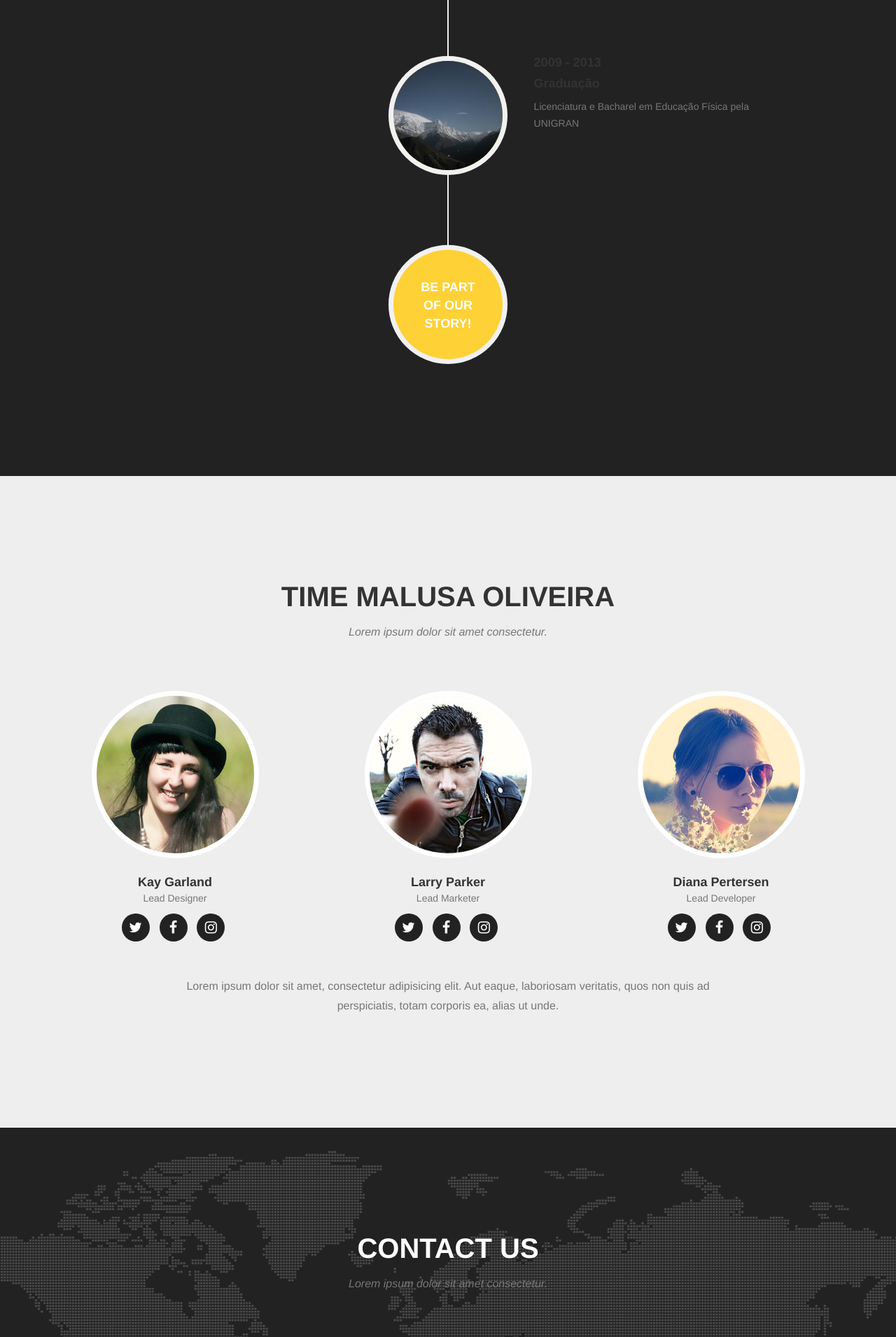
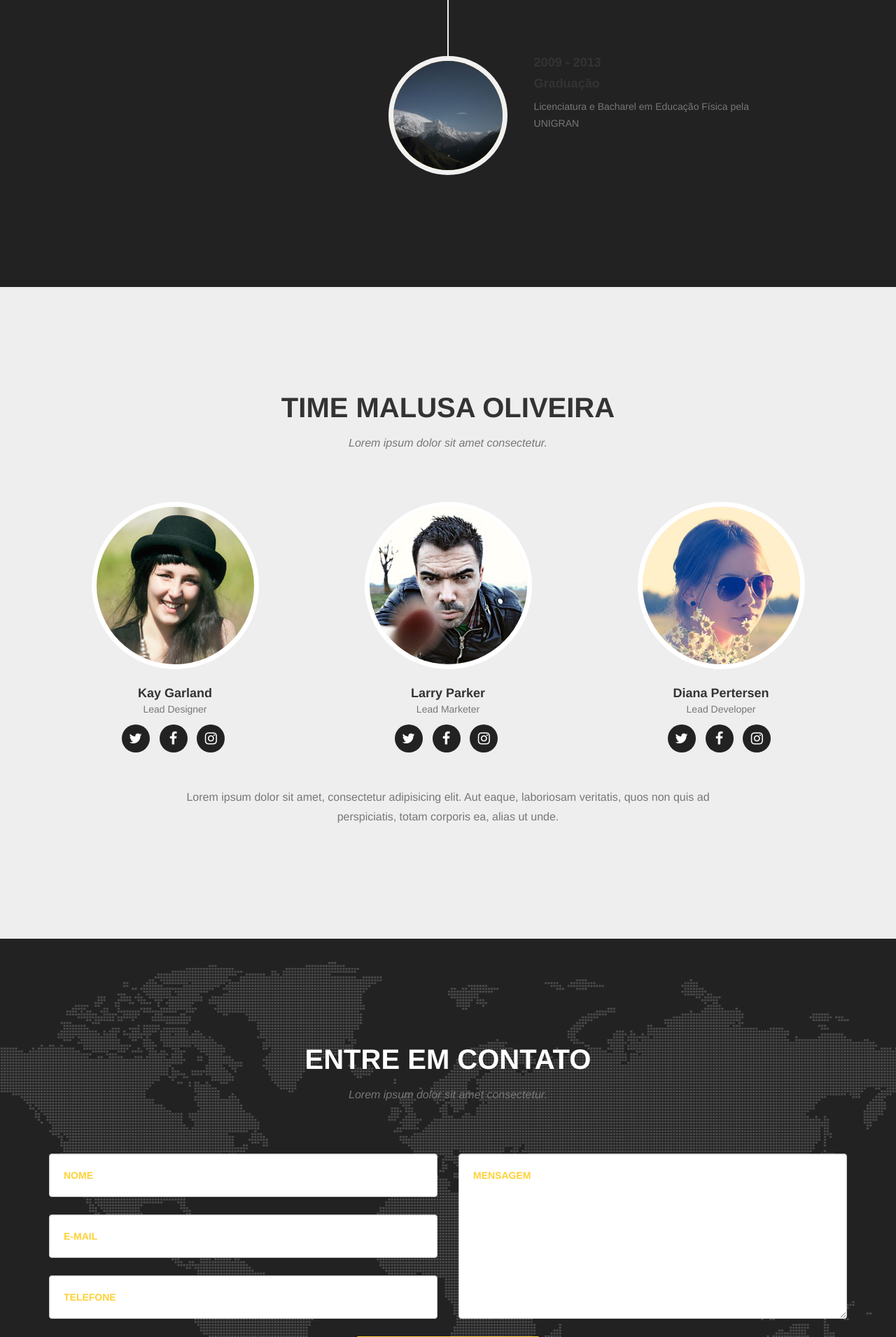
Before and after one commit to admmello/mos-personal, a Django app: page / in a window 1280 px wide. Shown: the part 2522-4432 px from the top of the page at 70% size. Run offline with Django 3.2, Linux system fonts and the light colour scheme; some libraries are stand-ins or nearby versions.

Commit message:
Ajuste index.html

```diff
--- a/mos/core/templates/index.html
+++ b/mos/core/templates/index.html
@@ -284,6 +284,7 @@
                                 </div>
                             </div>
                         </li>
+                        <!--
                         <li class="timeline-inverted">
                             <div class="timeline-image">
                                 <h4>Be Part
@@ -291,6 +292,7 @@
                                     <br>Story!</h4>
                             </div>
                         </li>
+                        -->
                     </ul>
                 </div>
             </div>
@@ -366,7 +368,7 @@
         <div class="container">
             <div class="row">
                 <div class="col-lg-12 text-center">
-                    <h2 class="section-heading">Contact Us</h2>
+                    <h2 class="section-heading">Entre em Contato</h2>
                     <h3 class="section-subheading text-muted">Lorem ipsum dolor sit amet consectetur.</h3>
                 </div>
             </div>
@@ -409,19 +411,21 @@
     <footer>
         <div class="container">
             <div class="row">
-                <div class="col-md-4">
-                    <span class="copyright">Copyright &copy; Alex Mello</span>
-                </div>
+                <div class="col-md-4"></div>
                 <div class="col-md-4">
                     <ul class="list-inline social-buttons">
-                        <li><a href="#"><i class="fa fa-twitter"></i></a>
-                        </li>
+                        <!-- <li><a href="#"><i class="fa fa-twitter"></i></a>
+                        </li> -->
                         <li><a href="#"><i class="fa fa-facebook"></i></a>
                         </li>
-                        <li><a href="#"><i class="fa fa-linkedin"></i></a>
+                        <li><a href="#"><i class="fa fa-instagram"></i></a>
                         </li>
                     </ul>
                 </div>
+                <div class="col-md-4 text-right">
+                    <span class="copyright">Copyright &copy; Alex Mello</span>
+                </div>
+                <!--
                 <div class="col-md-4">
                     <ul class="list-inline quicklinks">
                         <li><a href="#">Privacy Policy</a>
@@ -430,6 +434,7 @@
                         </li>
                     </ul>
                 </div>
+                -->
             </div>
         </div>
     </footer>
```
